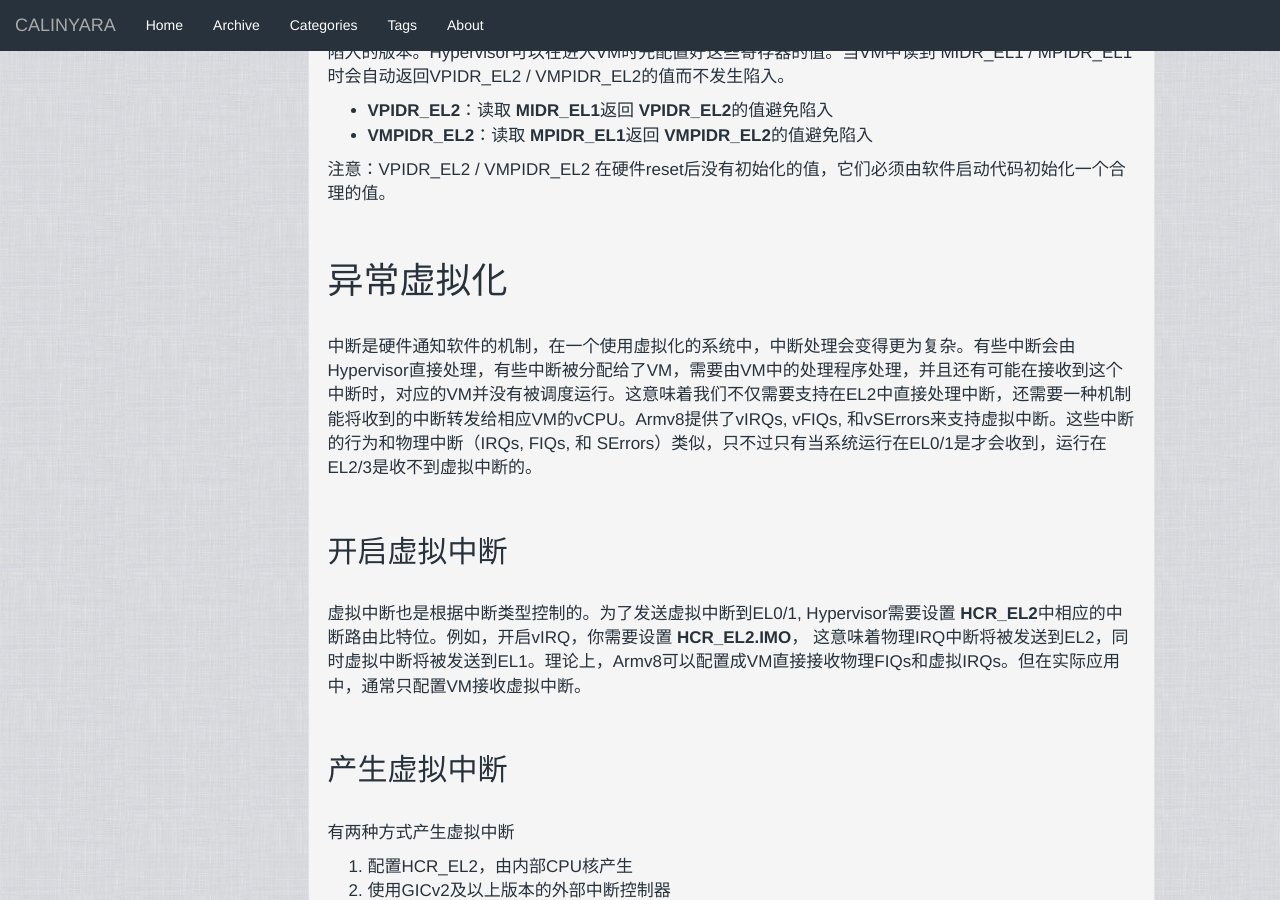
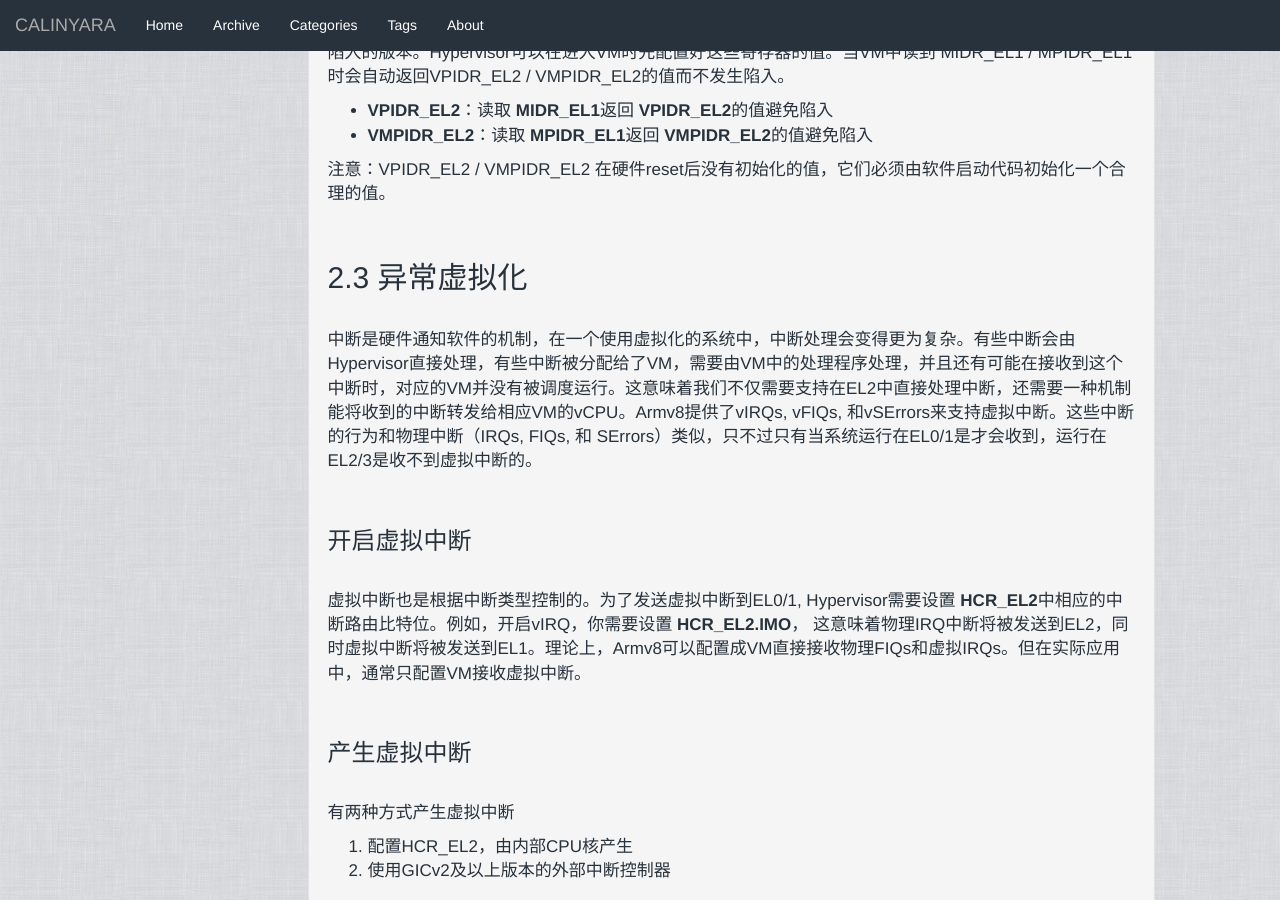
Before and after one commit to calinyara/calinyara.github.io, a Jekyll site: the page built from _posts/2019-11-3-armv8-virtualization.markdown, in a window 1280 px wide and 900 px high, scrolled down 13746 px. Built offline with Jekyll 4.4.1, drawn with Linux system fonts in a browser that asks for light colours.

Commit message:
update armv8 virt

```diff
--- a/_posts/2019-11-3-armv8-virtualization.markdown
+++ b/_posts/2019-11-3-armv8-virtualization.markdown
@@ -255,19 +255,19 @@ Hypervisor可能希望在访问上述两个寄存器时不要总是陷入。对
 注意：VPIDR_EL2 / VMPIDR_EL2 在硬件reset后没有初始化的值，它们必须由软件启动代码初始化一个合理的值。
 
 <br>
-# 异常虚拟化
+## 2.3 异常虚拟化
 
 <br>
 中断是硬件通知软件的机制，在一个使用虚拟化的系统中，中断处理会变得更为复杂。有些中断会由Hypervisor直接处理，有些中断被分配给了VM，需要由VM中的处理程序处理，并且还有可能在接收到这个中断时，对应的VM并没有被调度运行。这意味着我们不仅需要支持在EL2中直接处理中断，还需要一种机制能将收到的中断转发给相应VM的vCPU。Armv8提供了vIRQs, vFIQs, 和vSErrors来支持虚拟中断。这些中断的行为和物理中断（IRQs, FIQs, 和 SErrors）类似，只不过只有当系统运行在EL0/1是才会收到，运行在EL2/3是收不到虚拟中断的。
 
 <br>
-## 开启虚拟中断
+### 开启虚拟中断
 
 <br>
 虚拟中断也是根据中断类型控制的。为了发送虚拟中断到EL0/1, Hypervisor需要设置 **HCR_EL2**中相应的中断路由比特位。例如，开启vIRQ，你需要设置 **HCR_EL2.IMO**， 这意味着物理IRQ中断将被发送到EL2，同时虚拟中断将被发送到EL1。理论上，Armv8可以配置成VM直接接收物理FIQs和虚拟IRQs。但在实际应用中，通常只配置VM接收虚拟中断。
 
 <br>
-## 产生虚拟中断
+### 产生虚拟中断
 <br>
 有两种方式产生虚拟中断
 <br>
@@ -294,7 +294,7 @@ Hypervisor可能希望在访问上述两个寄存器时不要总是陷入。对
 这两个CPU interface是等同的，区别是一个发送物理中断信号，另一个发送虚拟中断信号。Hypervisor可以将虚拟CPU interface映射给VM，以便VM可以直接和GIC通信。这种方式的好处是Hypervisor只需建立映射，不需要做任何模拟，从而提升了性能。（**PS：虚拟化性能提升的关键就在优化陷入，减少次数，优化流程**）
 
 <br>
-## 中断转发给vCPU的例子
+### 中断转发给vCPU的例子
 <br>
 上面介绍了虚拟中断是如何开启和生产的。让我们来看一个中断转发给vCPU的例子。考虑一个物理外围设备，该设备被分配给了某个VM，如下图所示：
 
@@ -314,7 +314,7 @@ Hypervisor可能希望在访问上述两个寄存器时不要总是陷入。对
 上面的例子展示了如何将一个物理中断以虚拟中断的形式转发给VM。如果是一个虚拟中断，Hypervisor可以直接注入虚拟中断，而不要将虚拟中断绑定到某个物理中断。
 
 <br>
-## 中断屏蔽
+### 中断屏蔽
 <br>
 
 我们知道中断屏蔽比特位PSTATE.I, PSTATE.F,  PSTATE.A分别对应IRQs, FIQs和SErrors。如果运行在虚拟化环境中，这些比特位的工作方式由些许不同。
@@ -326,7 +326,7 @@ Hypervisor可能希望在访问上述两个寄存器时不要总是陷入。对
 <br>
 这同时也改变了PSTATE.I 屏蔽的含义， 当运行在EL0/EL1是，如果 HCR_E2.IMO==1, PSTATE.I针对的是虚拟的vIRQs而物理的pIRQs。
 
-# 通用时钟虚拟化
+## 2.4 通用时钟虚拟化
 
 <br>
 <br>
```
